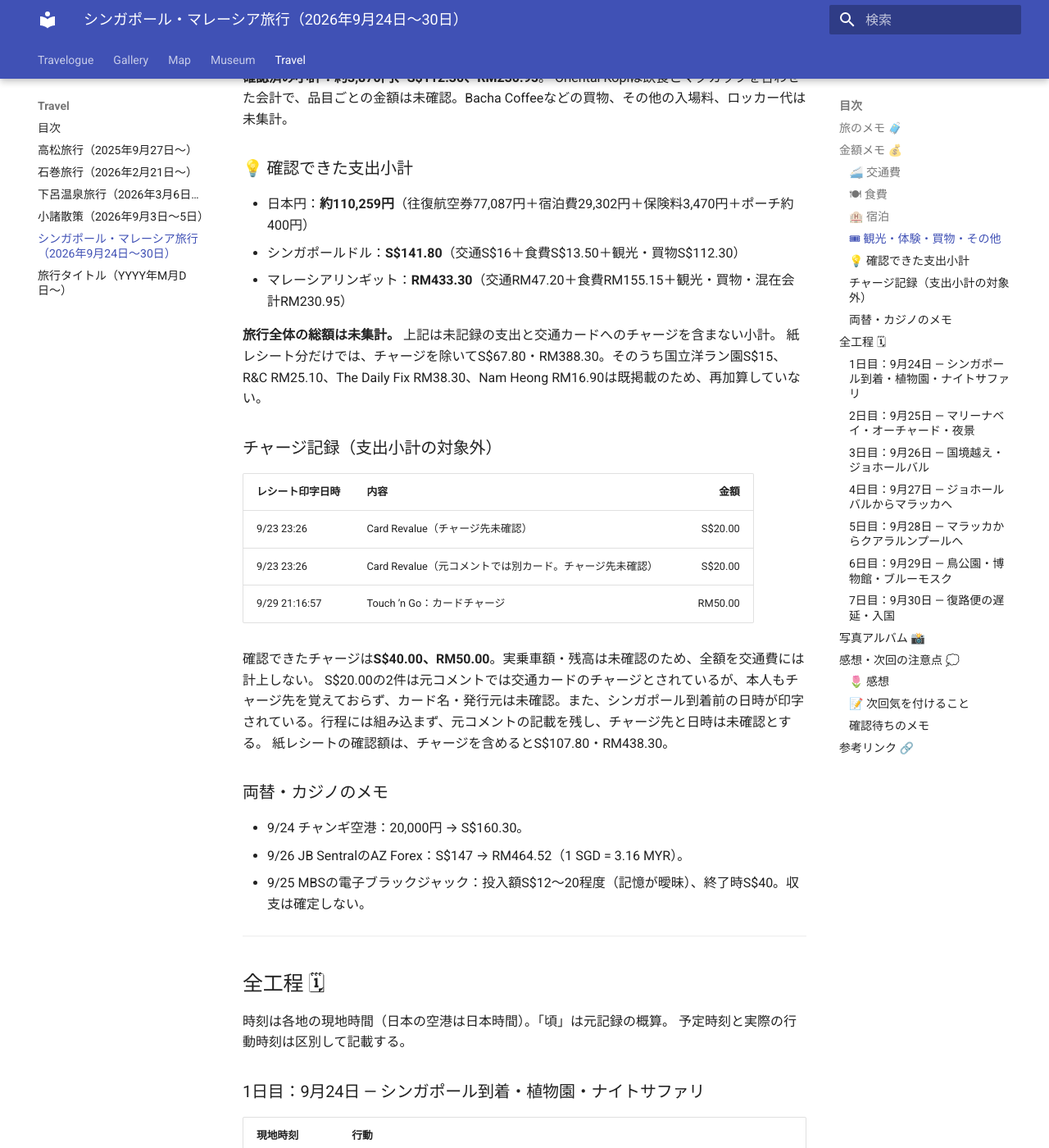
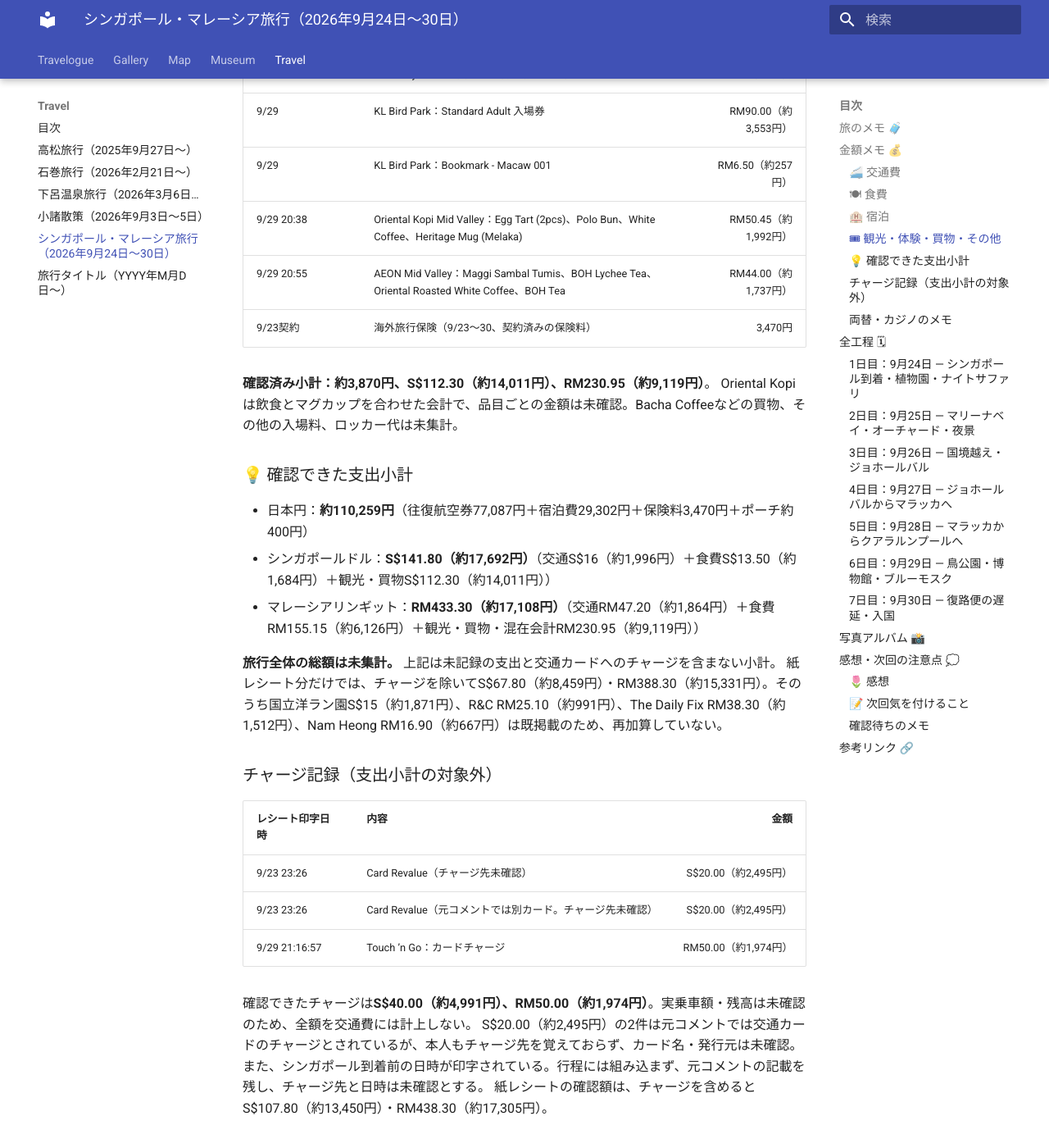
Before and after one commit to smofktn/Travelogue, an MkDocs documentation site: the page built from docs/Travel/260924_シンガポール・マレーシア.md, in a window 1280 px wide and 1400 px high, scrolled down 3439 px. Shown: the whole window at 82% size. Built offline with MkDocs 1.6.1 and Material for MkDocs 9.7.7, drawn with Linux system fonts in a browser that asks for light colours; some of the changed text lies outside the part shown.

Commit message:
docs: 旅行費用に円換算を追記

```diff
--- a/docs/Travel/260924_シンガポール・マレーシア.md
+++ b/docs/Travel/260924_シンガポール・マレーシア.md
@@ -30,7 +30,8 @@ tags: ["海外", "シンガポール", "マレーシア", "街歩き", "博物
 
 ## 金額メモ 💰
 
-記録で金額を確認できた支出のみ。SGD（S$）とMYR（RM）は日本円に換算せず、通貨別に集計した。
+記録で金額を確認できた支出のみ。外貨の括弧内の円額は参考換算で、実際の円支払額ではない。
+9/24の両替記録（20,000円 → S$160.30）から1 SGD ≒ 124.77円、9/26の両替記録（S$147 → RM464.52、1 SGD = 3.16 MYR）から1 MYR ≒ 39.48円と計算した。各金額を1円単位に四捨五入するため、明細の換算額と小計の換算額に端数差が生じる場合がある。通貨別の小計は元の金額で計算する。
 両替と交通カードへのチャージは支出小計に含めず、カジノの投入・終了時金額も別記する。
 帰国後の[紙レシート整理](https://github.com/smofktn/Travelogue/issues/4#issuecomment-5966919103)を既存の記録と統合。同一取引の商品レシート・カード決済票・入場券や、すでに掲載した支出は重複計上していない。
 レシートの時刻は印字日時として記載し、入店・注文・移動の時刻とは区別する。
@@ -41,29 +42,29 @@ tags: ["海外", "シンガポール", "マレーシア", "街歩き", "博物
 |---|---:|
 | 往路航空券 Scoot TR883（支払総額） | 24,702円 |
 | 復路航空券 Batik Air OD872 | 52,385円 |
-| 9/25 The Pod → マーライオン公園（Grab） | S$13 |
-| 9/25 Gardens by the Bay シャトルバス券 | S$3 |
-| 9/27 Larkin Sentral → Melaka Sentral（City Express） | RM30 |
-| 9/28 Melaka Sentral → TBS（Melor Interline） | RM12.00 |
-| 9/28 RapidKL：Token（利用区間は未確認） | RM5.20 |
+| 9/25 The Pod → マーライオン公園（Grab） | S$13（約1,622円） |
+| 9/25 Gardens by the Bay シャトルバス券 | S$3（約374円） |
+| 9/27 Larkin Sentral → Melaka Sentral（City Express） | RM30（約1,184円） |
+| 9/28 Melaka Sentral → TBS（Melor Interline） | RM12.00（約474円） |
+| 9/28 RapidKL：Token（利用区間は未確認） | RM5.20（約205円） |
 
-**確認済み交通費小計：77,087円、S$16、RM47.20**。その他のGrab・鉄道・バス、Touch ’n Goのカード購入費・実乗車額は未集計。航空券の比較時の価格は、実際の支払額として扱わない。
+**確認済み交通費小計：77,087円、S$16（約1,996円）、RM47.20（約1,864円）**。その他のGrab・鉄道・バス、Touch ’n Goのカード購入費・実乗車額は未集計。航空券の比較時の価格は、実際の支払額として扱わない。
 
 ### 🍽 食費
 
 | 日付・レシート印字時刻 | 店・内容 | 金額 |
 |---|---|---:|
-| 9/24 13:28:10 | 天天海南鶏飯：Steamed Chicken Rice (M) | S$6.00 |
-| 9/24 17:52:23 | Lau Pa Sat / 259 Prawn Noodle：Fried Hokkien Noodle (Small) | S$7.50 |
-| 9/26 | R&C：Nasi Lemak with Rendang Chicken、Gula Melaka Soya (Cold) | RM25.10 |
-| 9/27 15:09 | Atlantic Nyonya HQ（レシート表記：Nyonya Atlantic One）：Nasi Pandan、Ayam Ponteh、Ulam Bendi、Chinese Tea | RM49.20 |
-| 9/28 | The Daily Fix：Iced Salted Gula Melaka Coffee、Pandan Pancake（サービス料・SST込み） | RM38.30 |
-| 9/28 | Nam Heong, LaLaport：BBQ Chicken Rice、Sour Plum Juice | RM16.90 |
-| 9/28 | 7-Eleven Wisma Bukit Bintang：100 Plus Zero Sugar | RM3.60 |
-| 9/29 14:31 | Village Park：Nasi Lemak Ayam Goreng、Barley (Ice) | RM18.45 |
-| 9/29 18:19 | AEON BIG Mid Valley：CP G. JASM 500ML（飲料、値引きあり） | RM3.60 |
+| 9/24 13:28:10 | 天天海南鶏飯：Steamed Chicken Rice (M) | S$6.00（約749円） |
+| 9/24 17:52:23 | Lau Pa Sat / 259 Prawn Noodle：Fried Hokkien Noodle (Small) | S$7.50（約936円） |
+| 9/26 | R&C：Nasi Lemak with Rendang Chicken、Gula Melaka Soya (Cold) | RM25.10（約991円） |
+| 9/27 15:09 | Atlantic Nyonya HQ（レシート表記：Nyonya Atlantic One）：Nasi Pandan、Ayam Ponteh、Ulam Bendi、Chinese Tea | RM49.20（約1,943円） |
+| 9/28 | The Daily Fix：Iced Salted Gula Melaka Coffee、Pandan Pancake（サービス料・SST込み） | RM38.30（約1,512円） |
+| 9/28 | Nam Heong, LaLaport：BBQ Chicken Rice、Sour Plum Juice | RM16.90（約667円） |
+| 9/28 | 7-Eleven Wisma Bukit Bintang：100 Plus Zero Sugar | RM3.60（約142円） |
+| 9/29 14:31 | Village Park：Nasi Lemak Ayam Goreng、Barley (Ice) | RM18.45（約728円） |
+| 9/29 18:19 | AEON BIG Mid Valley：CP G. JASM 500ML（飲料、値引きあり） | RM3.60（約142円） |
 
-**確認済み食費小計：S$13.50、RM155.15**。Oriental Kopiの飲食・マグカップの混在会計は、下の「観光・体験・買物・その他」にまとめて計上。その他の食費は未集計。
+**確認済み食費小計：S$13.50（約1,684円）、RM155.15（約6,126円）**。Oriental Kopiの飲食・マグカップの混在会計は、下の「観光・体験・買物・その他」にまとめて計上。その他の食費は未集計。
 
 ### 🏨 宿泊
 
@@ -80,49 +81,49 @@ tags: ["海外", "シンガポール", "マレーシア", "街歩き", "博物
 
 | 日付・レシート印字時刻 | 項目 | 金額 |
 |---|---|---:|
-| 9/24 11:46 | 国立洋ラン園：Adult Standard 入場料 | S$15.00 |
-| 9/24 | Night Safari（19:45入場枠） | S$58 |
+| 9/24 11:46 | 国立洋ラン園：Adult Standard 入場料 | S$15.00（約1,871円） |
+| 9/24 | Night Safari（19:45入場枠） | S$58（約7,236円） |
 | 9/24 | Creatures of the Night | 追加料金なし |
-| 9/24 22:13:55 | Night Safari Shop：ANIMAL EXODUS POUCH | S$12.00 |
-| 9/25 14:38頃 | TWG Tea, ION Orchard：Moon & Sky Tea Selection（値引き等反映後） | S$27.30 |
-| 9/26 | ジョホールバルのガラス寺院 | RM15 |
-| 9/27 | Baba Nyonya Heritage Museum：Adult 入場券 | RM25.00 |
+| 9/24 22:13:55 | Night Safari Shop：ANIMAL EXODUS POUCH | S$12.00（約1,497円） |
+| 9/25 14:38頃 | TWG Tea, ION Orchard：Moon & Sky Tea Selection（値引き等反映後） | S$27.30（約3,406円） |
+| 9/26 | ジョホールバルのガラス寺院 | RM15（約592円） |
+| 9/27 | Baba Nyonya Heritage Museum：Adult 入場券 | RM25.00（約987円） |
 | 9/28 | The Daily Fix Cafe隣の土産店で購入した小さなポーチ | 約400円 |
-| 9/29 | KL Bird Park：Standard Adult 入場券 | RM90.00 |
-| 9/29 | KL Bird Park：Bookmark - Macaw 001 | RM6.50 |
-| 9/29 20:38 | Oriental Kopi Mid Valley：Egg Tart (2pcs)、Polo Bun、White Coffee、Heritage Mug (Melaka) | RM50.45 |
-| 9/29 20:55 | AEON Mid Valley：Maggi Sambal Tumis、BOH Lychee Tea、Oriental Roasted White Coffee、BOH Tea | RM44.00 |
+| 9/29 | KL Bird Park：Standard Adult 入場券 | RM90.00（約3,553円） |
+| 9/29 | KL Bird Park：Bookmark - Macaw 001 | RM6.50（約257円） |
+| 9/29 20:38 | Oriental Kopi Mid Valley：Egg Tart (2pcs)、Polo Bun、White Coffee、Heritage Mug (Melaka) | RM50.45（約1,992円） |
+| 9/29 20:55 | AEON Mid Valley：Maggi Sambal Tumis、BOH Lychee Tea、Oriental Roasted White Coffee、BOH Tea | RM44.00（約1,737円） |
 | 9/23契約 | 海外旅行保険（9/23〜30、契約済みの保険料） | 3,470円 |
 
-**確認済み小計：約3,870円、S$112.30、RM230.95**。
+**確認済み小計：約3,870円、S$112.30（約14,011円）、RM230.95（約9,119円）**。
 Oriental Kopiは飲食とマグカップを合わせた会計で、品目ごとの金額は未確認。Bacha Coffeeなどの買物、その他の入場料、ロッカー代は未集計。
 
 ### 💡 確認できた支出小計
 
 - 日本円：**約110,259円**（往復航空券77,087円＋宿泊費29,302円＋保険料3,470円＋ポーチ約400円）
-- シンガポールドル：**S$141.80**（交通S$16＋食費S$13.50＋観光・買物S$112.30）
-- マレーシアリンギット：**RM433.30**（交通RM47.20＋食費RM155.15＋観光・買物・混在会計RM230.95）
+- シンガポールドル：**S$141.80（約17,692円）**（交通S$16（約1,996円）＋食費S$13.50（約1,684円）＋観光・買物S$112.30（約14,011円））
+- マレーシアリンギット：**RM433.30（約17,108円）**（交通RM47.20（約1,864円）＋食費RM155.15（約6,126円）＋観光・買物・混在会計RM230.95（約9,119円））
 
 **旅行全体の総額は未集計。** 上記は未記録の支出と交通カードへのチャージを含まない小計。
-紙レシート分だけでは、チャージを除いてS$67.80・RM388.30。そのうち国立洋ラン園S$15、R&C RM25.10、The Daily Fix RM38.30、Nam Heong RM16.90は既掲載のため、再加算していない。
+紙レシート分だけでは、チャージを除いてS$67.80（約8,459円）・RM388.30（約15,331円）。そのうち国立洋ラン園S$15（約1,871円）、R&C RM25.10（約991円）、The Daily Fix RM38.30（約1,512円）、Nam Heong RM16.90（約667円）は既掲載のため、再加算していない。
 
 ### チャージ記録（支出小計の対象外）
 
 | レシート印字日時 | 内容 | 金額 |
 |---|---|---:|
-| 9/23 23:26 | Card Revalue（チャージ先未確認） | S$20.00 |
-| 9/23 23:26 | Card Revalue（元コメントでは別カード。チャージ先未確認） | S$20.00 |
-| 9/29 21:16:57 | Touch ’n Go：カードチャージ | RM50.00 |
+| 9/23 23:26 | Card Revalue（チャージ先未確認） | S$20.00（約2,495円） |
+| 9/23 23:26 | Card Revalue（元コメントでは別カード。チャージ先未確認） | S$20.00（約2,495円） |
+| 9/29 21:16:57 | Touch ’n Go：カードチャージ | RM50.00（約1,974円） |
 
-確認できたチャージは**S$40.00、RM50.00**。実乗車額・残高は未確認のため、全額を交通費には計上しない。
-S$20.00の2件は元コメントでは交通カードのチャージとされているが、本人もチャージ先を覚えておらず、カード名・発行元は未確認。また、シンガポール到着前の日時が印字されている。行程には組み込まず、元コメントの記載を残し、チャージ先と日時は未確認とする。
-紙レシートの確認額は、チャージを含めるとS$107.80・RM438.30。
+確認できたチャージは**S$40.00（約4,991円）、RM50.00（約1,974円）**。実乗車額・残高は未確認のため、全額を交通費には計上しない。
+S$20.00（約2,495円）の2件は元コメントでは交通カードのチャージとされているが、本人もチャージ先を覚えておらず、カード名・発行元は未確認。また、シンガポール到着前の日時が印字されている。行程には組み込まず、元コメントの記載を残し、チャージ先と日時は未確認とする。
+紙レシートの確認額は、チャージを含めるとS$107.80（約13,450円）・RM438.30（約17,305円）。
 
 ### 両替・カジノのメモ
 
 - 9/24 チャンギ空港：20,000円 → S$160.30。
-- 9/26 JB SentralのAZ Forex：S$147 → RM464.52（1 SGD = 3.16 MYR）。
-- 9/25 MBSの電子ブラックジャック：投入額S$12〜20程度（記憶が曖昧）、終了時S$40。収支は確定しない。
+- 9/26 JB SentralのAZ Forex：S$147（約18,341円） → RM464.52（約18,341円）（1 SGD = 3.16 MYR）。
+- 9/25 MBSの電子ブラックジャック：投入額S$12〜20程度（約1,497〜2,495円、記憶が曖昧）、終了時S$40（約4,991円）。収支は確定しない。
 
 ---
 
@@ -156,10 +157,10 @@ Ginger Garden、Swan Lake、ブギス周辺の個別の立ち寄り先は未確
 
 | 時刻 | 行動 |
 |---|---|
-| 08:05 | The PodからGrabでマーライオン公園へ（S$13） |
+| 08:05 | The PodからGrabでマーライオン公園へ（S$13（約1,622円）） |
 | 08:30頃 | マーライオン観光終了 |
 | 09:34 | MBS・Bayfront駅の地下通路を経由しGardens by the Bayへ。途中で道に迷った |
-| 09:50頃 | Cloud Forest・Flower Domeのチケットとシャトルバス券（S$3）を購入 |
+| 09:50頃 | Cloud Forest・Flower Domeのチケットとシャトルバス券（S$3（約374円））を購入 |
 | 10:00〜11:07 | Cloud Forest・Flower Domeを見学。OCBC Skywayは利用せず |
 | 11:35頃 | MBSで楽天会員特典を利用しSands LifeStyleをアップグレード |
 | 11:45頃 | SkyPark展望台を見学 |
@@ -171,7 +172,7 @@ Ginger Garden、Swan Lake、ブギス周辺の個別の立ち寄り先は未確
 | 14:50 | Bacha Coffeeを購入 |
 | 15:00頃 | Somerset方面へ散策。2階建てバスでの帰宅も検討したがMRTを利用 |
 | 15:38 | The Podに帰着、休憩 |
-| 17:50頃 | MBSカジノ。電子ブラックジャックをプレイ。投入額はS$12〜20程度（記憶が曖昧）、終了時S$40 |
+| 17:50頃 | MBSカジノ。電子ブラックジャックをプレイ。投入額はS$12〜20程度（約1,497〜2,495円、記憶が曖昧）、終了時S$40（約4,991円） |
 | 19:45 | Gardens by the BayのGarden Rhapsodyを鑑賞 |
 | 20:20頃 | Gardensでケバブを食べる |
 | 21:00 | MBSのSpectraを鑑賞 |
@@ -191,10 +192,10 @@ OCBC Skywayは利用せず、Digital Light Canvasも見送った。
 | 9:53頃 | シンガポールの出国審査を通過。自動ゲートでパスポートの読み取りに苦戦し、係員の指示で押さえてスキャン |
 | 10:25 | 出国審査後、CW2に再乗車 |
 | 11:01 | マレーシア入国完了。有人審査では質問なし。MDACは乗車待ちに提出・確認メール受信 |
-| 11:10頃 | JB SentralのAZ Forexで S$147 → **RM464.52** に両替（レート3.16） |
-| 11:44まで | ガラス寺院へ徒歩で移動し約10分見学。入場料RM15 |
+| 11:10頃 | JB SentralのAZ Forexで S$147（約18,341円） → **RM464.52（約18,341円）** に両替（レート3.16） |
+| 11:44まで | ガラス寺院へ徒歩で移動し約10分見学。入場料RM15（約592円） |
 | 昼前後 | 旧市街散策。Hiap Joo Bakeryでバナナケーキ購入 |
-| 12:40頃〜13:20 | R&C（Roast & Coffee）で昼食。ルンダンチキン・ナシレマと冷たいグラ・マラッカ豆乳、計RM25.10。QRコードから注文。感想は「結構うまい」 |
+| 12:40頃〜13:20 | R&C（Roast & Coffee）で昼食。ルンダンチキン・ナシレマと冷たいグラ・マラッカ豆乳、計RM25.10（約991円）。QRコードから注文。感想は「結構うまい」 |
 | 13:37〜14:17頃 | KOTA JAILを散策。Sector Bの門が施錠され、希望していた独房・刑務所ギャラリーの見学を断念 |
 | 14:53 | KSL City Mall到着 |
 | 15:10 | Crystal Crown Hotel Johor Bahruにチェックイン |
@@ -214,7 +215,7 @@ KOTA JAILは建物や中庭を見られたが、目的の独房展示には入
 |---|---|
 | 8:00前〜9:00頃 | Crystal Crown Hotelで起床。少しゆっくりした後、シャワー・荷造り・チェックアウト。 |
 | 10:07 | GrabでLarkin Sentral着。券売機でバス会社・座席・料金を比較。 |
-| 10:30 | City ExpressのExecutive（RM30、座席22）でMelaka Sentralへ出発。 |
+| 10:30 | City ExpressのExecutive（RM30（約1,184円）、座席22）でMelaka Sentralへ出発。 |
 | バス車内 | 約2時間睡眠。残り時間でマラッカの観光計画と宿探しを行い、JonkeRED Heritage Hotelを予約。 |
 | 13:33頃 | Melaka Sentral着。 |
 | 14:06頃〜 | Atlantic Nyonya HQで昼食。 |
@@ -287,7 +288,7 @@ KOTA JAILは建物や中庭を見られたが、目的の独房展示には入
 | 21:40〜22:08頃 | KLIA EkspresでKL SentralからKLIA Terminal 1へ移動。 |
 
 Village Parkではナシレマとフライドチキンを食べた。Barleyは麦の味がしておいしく、粒も入っていた。
-帰国後にレシートを確認。Oriental KopiはEgg Tart (2pcs)、Polo Bun、White CoffeeとHeritage Mug (Melaka)でRM50.45（20:38）。AEONではMaggi Sambal Tumis、BOH Lychee Tea、Oriental Roasted White Coffee、BOH Teaを計RM44.00で購入した（20:55）。時刻はレシートの印字による。
+帰国後にレシートを確認。Oriental KopiはEgg Tart (2pcs)、Polo Bun、White CoffeeとHeritage Mug (Melaka)でRM50.45（約1,992円）（20:38）。AEONではMaggi Sambal Tumis、BOH Lychee Tea、Oriental Roasted White Coffee、BOH Teaを計RM44.00（約1,737円）で購入した（20:55）。時刻はレシートの印字による。
 
 ### 7日目：9月30日 — 復路便の遅延・入国
 
@@ -300,7 +301,7 @@ Village Parkではナシレマとフライドチキンを食べた。Barleyは
 | 12:15（日本時間） | 成田空港（NRT）に到着 |
 | 12:50（日本時間） | 成田空港で入国 |
 
-食事券は係員からRM25と聞いた一方、券にはRM35と手書きされており、金額は未確認。
+食事券は係員からRM25（約987円）と聞いた一方、券にはRM35（約1,382円）と手書きされており、金額は未確認。
 復路の予定は00:10発・08:25着。実際の出発04:00・到着12:15は、帰国後の本人からの追記による。
 
 ---
@@ -342,7 +343,7 @@ Village Parkではナシレマとフライドチキンを食べた。Barleyは
 ### 確認待ちのメモ
 
 - その他の未集計の費用、交通カードの実乗車額・残高は、わかれば追記。
-- Card Revalueの2件（各S$20.00）のチャージ先と、印字日時「9/23 23:26」の扱い。
+- Card Revalueの2件（各S$20.00（約2,495円））のチャージ先と、印字日時「9/23 23:26」の扱い。
 - 後日受領する写真の選定・掲載。
 
 ---
```
